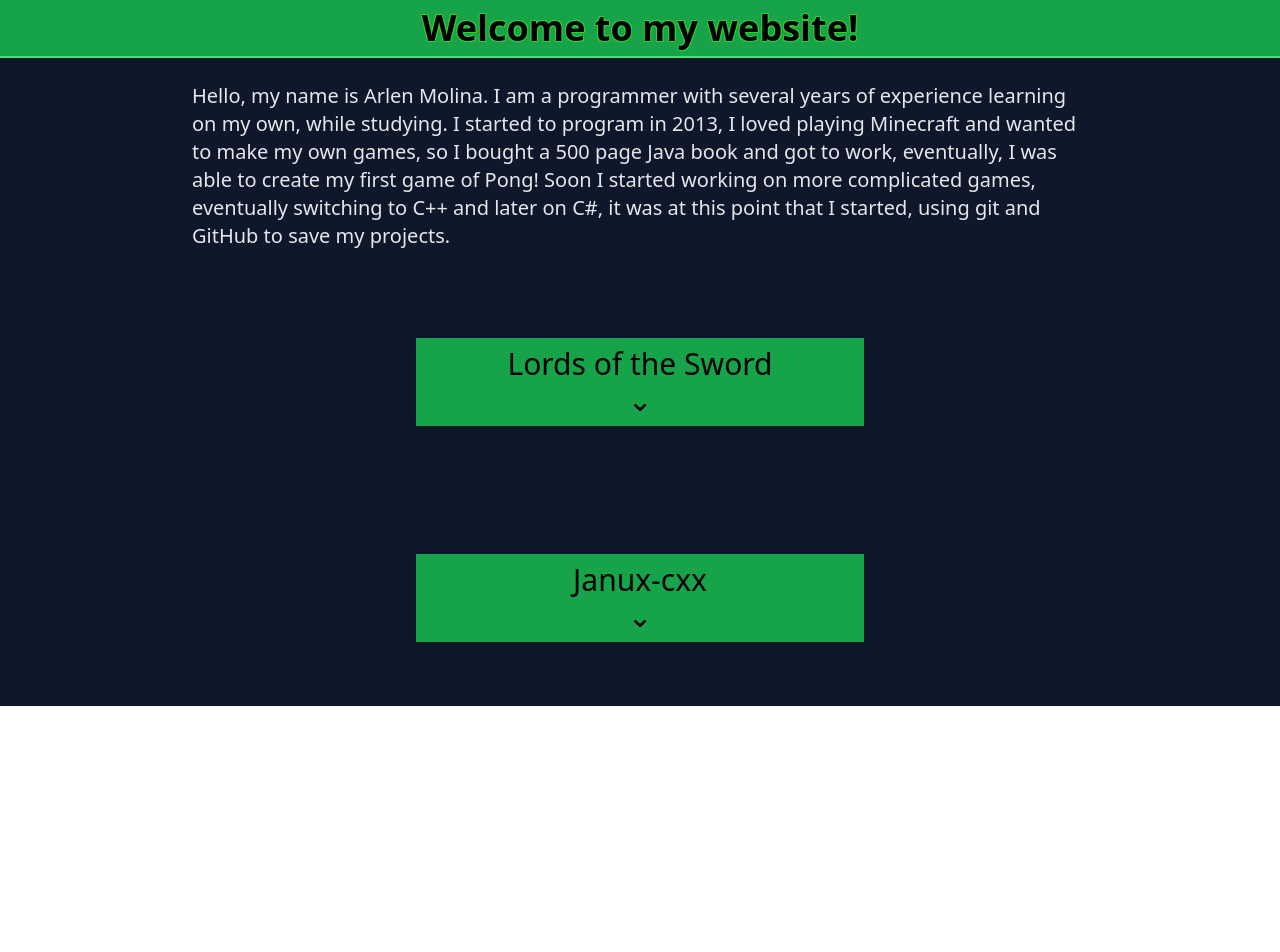
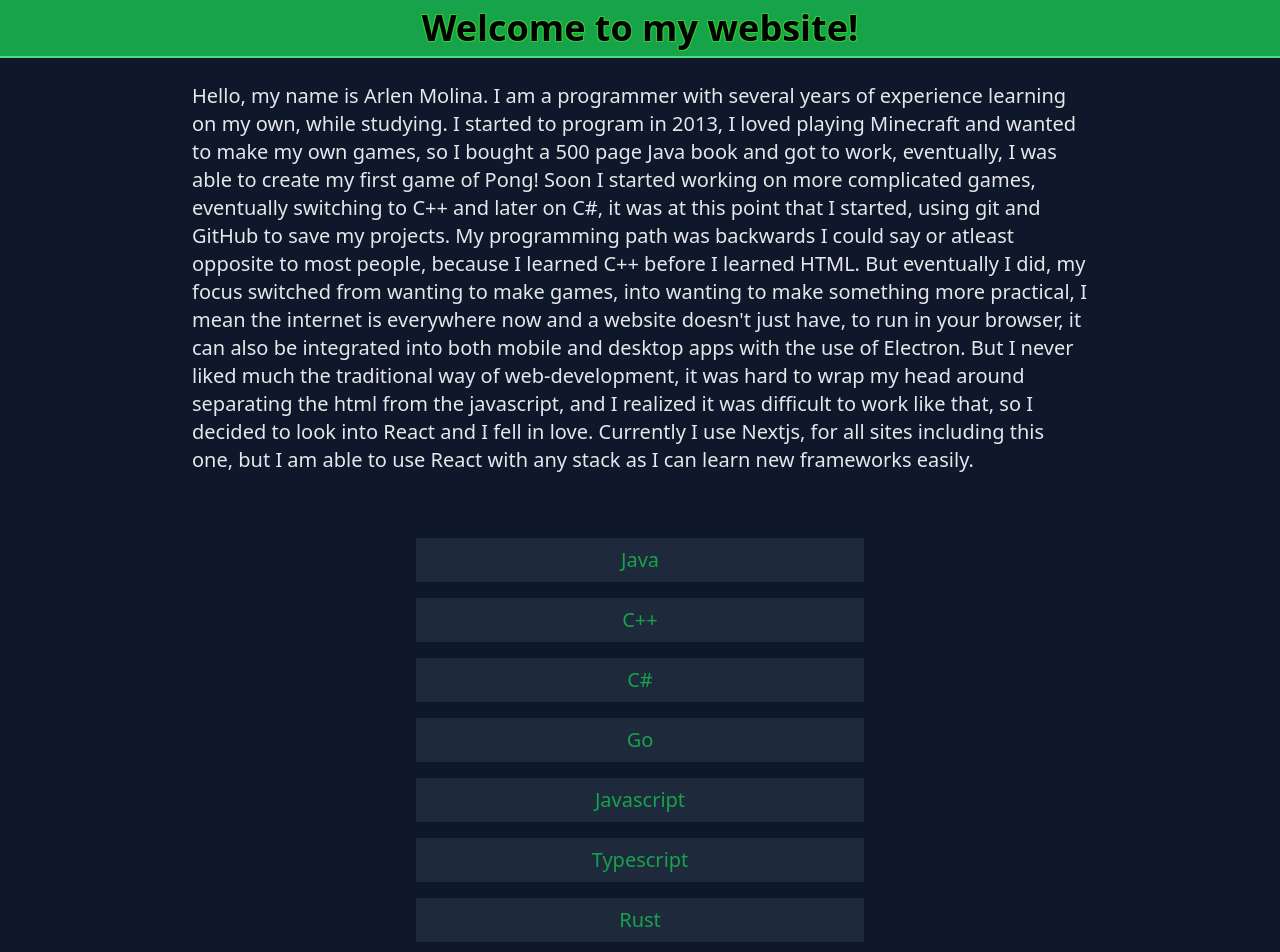
Before and after one commit to seiyadragon/resume-website, a Next.js app: page / in a window 1280 px wide. Shown: the top 952 px of the page. Before the commit the page ends 800 px from the top, so only its background shows below. Built offline with nearby package versions, Linux system fonts and the light colour scheme.

Commit message:
Update index.tsx

```diff
--- a/pages/index.tsx
+++ b/pages/index.tsx
@@ -21,8 +21,32 @@ export const Intro = () => {
             Minecraft and wanted to make my own games, so I bought a 500 page Java book and got to work,
             eventually, I was able to create my first game of Pong! Soon I started working on more complicated
             games, eventually switching to C++ and later on C#, it was at this point that I started, using git
-            and GitHub to save my projects.
+            and GitHub to save my projects. My programming path was backwards I could say or atleast opposite to most people,
+            because I learned C++ before I learned HTML. But eventually I did, my focus switched from wanting to make games,
+            into wanting to make something more practical, I mean the internet is everywhere now and a website doesn't just have,
+            to run in your browser, it can also be integrated into both mobile and desktop apps with the use of Electron. But I never
+            liked much the traditional way of web-development, it was hard to wrap my head around separating the html from the javascript,
+            and I realized it was difficult to work like that, so I decided to look into React and I fell in love. Currently I use Nextjs,
+            for all sites including this one, but I am able to use React with any stack as I can learn new frameworks easily.
         </p>
+    )
+}
+
+export const KnownLanguages = () => {
+    const languageLinkClass = "my-2 bg-slate-800 lg:w-1/2 sm:w-full text-center py-2 hover:scale-105"
+
+    return (
+        <ul className="lg:mx-48 md:mx-24 sm:mx-12 flex flex-col items-center text-green-600 text-xl mt-8">
+            <li className={languageLinkClass}><Link href="/java">Java</Link></li>
+            <li className={languageLinkClass}><Link href="/cpp">C++</Link></li>
+            <li className={languageLinkClass}><Link href="/c#">C#</Link></li>
+            <li className={languageLinkClass}><Link href="/go">Go</Link></li>
+            <li className={languageLinkClass}><Link href="/javascript">Javascript</Link></li>
+            <li className={languageLinkClass}><Link href="/typescript">Typescript</Link></li>
+            <li className={languageLinkClass}><Link href="/rust">Rust</Link></li>
+            <li className={languageLinkClass}><Link href="/nim">Nim</Link></li>
+            <li className={languageLinkClass}><Link href="/python">Python</Link></li>
+        </ul>
     )
 }
 
@@ -88,6 +112,7 @@ const Index = () => {
         <main className="bg-slate-900">
             <Ribbon />
             <Intro />
+            <KnownLanguages />
             <Project
                 details= {
                     {
@@ -112,22 +137,6 @@ const Index = () => {
                 ]}
                 url="https://github.com/seiyadragon/Lords-of-the-Sword"
             />
-            <Project
-                details={
-                    {
-                        name: "Janux-cxx",
-                        languages: ["C++", "GLSL"],
-                        description: `
-                            Janux-css was my first attempt at an opengl rendering engine/framework,
-                            at first the scope of the project was an entire game engine, but I soon realized,
-                            that was way beyond my scope and abality to do by myself in a timely manner.
-                        `,
-                        year: "2020"
-                    }
-                }
-                images={[]}
-                url="https://github.com/seiyadragon/janux-cxx"
-            />
         </main>
     )
 }; export default Index
```
